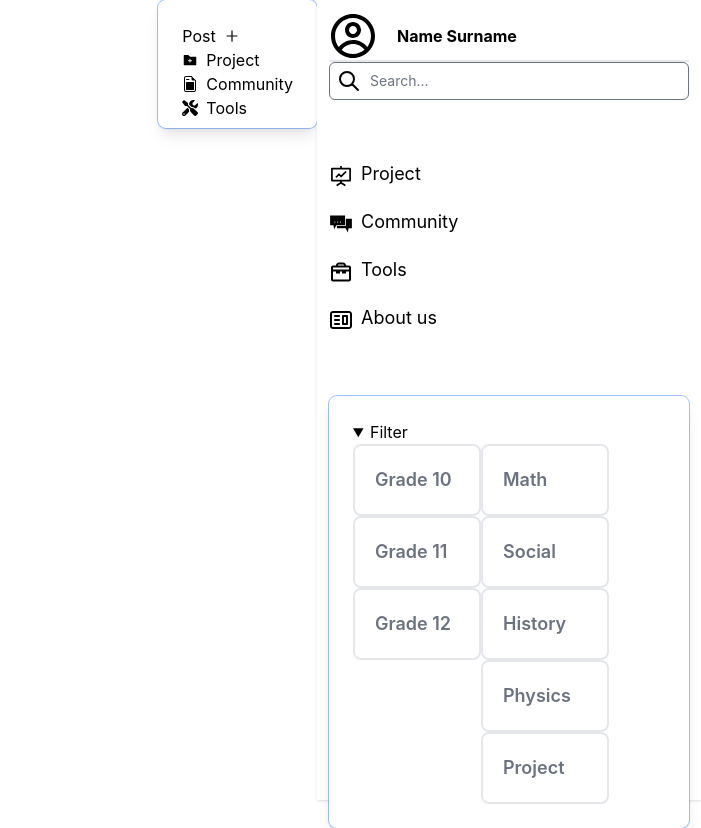
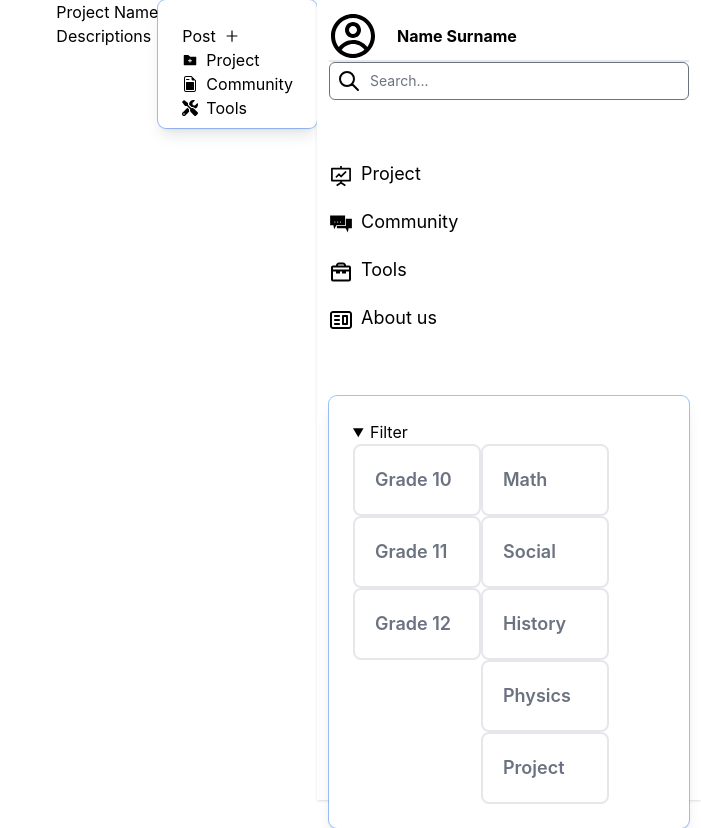
Before and after one commit to Panthutk/tiwme2, a React (Create React App) app: page / in a window 1280 px wide. Shown: the whole page, without its empty margins (579-1280 px from the left). Built offline with nearby package versions, Linux system fonts and the light colour scheme.

Commit message:
Set coulor filter sidebar.

```diff
--- a/src/components/Sidebar.js
+++ b/src/components/Sidebar.js
@@ -1,3 +1,4 @@
+import { ProjectCard } from './projectcard'
 import { FaTools } from 'react-icons/fa'
 import { BsFileEarmarkPost } from 'react-icons/bs'
 import { AiOutlineFundProjectionScreen,AiFillFolderAdd,AiOutlinePlus } from 'react-icons/ai'
@@ -73,7 +74,7 @@ export const Sidebar=() =>{
                                                    {/* Grade */}
                                                     <li>
                                                         <input type="checkbox" id="react-option1" value="" class="hidden peer" />
-                                                        <label for="react-option1" class="inline-flex  items-center p-5 w-32 text-gray-500 bg-white rounded-lg border-2 border-gray-200 cursor-pointer dark:hover:text-gray-300 dark:border-gray-700 peer-checked:border-blue-600 hover:text-gray-600 dark:peer-checked:text-gray-300 peer-checked:text-gray-600 hover:bg-gray-50 dark:text-gray-400 dark:bg-gray-800 dark:hover:bg-gray-700">
+                                                        <label for="react-option1" class="inline-flex  items-center p-5 w-32 text-gray-500 bg-white rounded-lg border-2 border-gray-200 cursor-pointer dark:hover:text-gray-300 dark:border-gray-700 peer-checked:border-green-400 hover:text-gray-600 dark:peer-checked:text-gray-300 peer-checked:text-gray-600 hover:bg-gray-50 dark:text-gray-400 dark:bg-gray-800 dark:hover:bg-gray-700">
                                                             <div class="block">
                                                                 <div class="w-full text-lg font-semibold">Grade 10</div>
                                                             </div>
@@ -81,7 +82,7 @@ export const Sidebar=() =>{
                                                     </li>
                                                     <li>
                                                         <input type="checkbox" id="react-option2" value="" class="hidden peer" />
-                                                        <label for="react-option2" class="inline-flex  items-center p-5 w-32 text-gray-500 bg-white rounded-lg border-2 border-gray-200 cursor-pointer dark:hover:text-gray-300 dark:border-gray-700 peer-checked:border-blue-600 hover:text-gray-600 dark:peer-checked:text-gray-300 peer-checked:text-gray-600 hover:bg-gray-50 dark:text-gray-400 dark:bg-gray-800 dark:hover:bg-gray-700">
+                                                        <label for="react-option2" class="inline-flex  items-center p-5 w-32 text-gray-500 bg-white rounded-lg border-2 border-gray-200 cursor-pointer dark:hover:text-gray-300 dark:border-gray-700 peer-checked:border-green-600 hover:text-gray-600 dark:peer-checked:text-gray-300 peer-checked:text-gray-600 hover:bg-gray-50 dark:text-gray-400 dark:bg-gray-800 dark:hover:bg-gray-700">
                                                             <div class="block">
                                                                 <div class="w-full text-lg font-semibold">Grade 11</div>
                                                             </div>
@@ -89,7 +90,7 @@ export const Sidebar=() =>{
                                                     </li>
                                                     <li>
                                                         <input type="checkbox" id="react-option3" value="" class="hidden peer" />
-                                                        <label for="react-option3" class="inline-flex  items-center p-5 w-32 text-gray-500 bg-white rounded-lg border-2 border-gray-200 cursor-pointer dark:hover:text-gray-300 dark:border-gray-700 peer-checked:border-blue-600 hover:text-gray-600 dark:peer-checked:text-gray-300 peer-checked:text-gray-600 hover:bg-gray-50 dark:text-gray-400 dark:bg-gray-800 dark:hover:bg-gray-700">
+                                                        <label for="react-option3" class="inline-flex  items-center p-5 w-32 text-gray-500 bg-white rounded-lg border-2 border-gray-200 cursor-pointer dark:hover:text-gray-300 dark:border-gray-700 peer-checked:border-green-900 hover:text-gray-600 dark:peer-checked:text-gray-300 peer-checked:text-gray-600 hover:bg-gray-50 dark:text-gray-400 dark:bg-gray-800 dark:hover:bg-gray-700">
                                                             <div class="block">
                                                                 <div class="w-full text-lg font-semibold">Grade 12</div>
                                                             </div>
@@ -104,7 +105,7 @@ export const Sidebar=() =>{
                                                     {/* Subject */}
                                                     <li>
                                                         <input type="checkbox" id="react-option4" value="" class="hidden peer" />
-                                                        <label for="react-option4" class="inline-flex  items-center p-5 w-32 text-gray-500 bg-white rounded-lg border-2 border-gray-200 cursor-pointer dark:hover:text-gray-300 dark:border-gray-700 peer-checked:border-blue-600 hover:text-gray-600 dark:peer-checked:text-gray-300 peer-checked:text-gray-600 hover:bg-gray-50 dark:text-gray-400 dark:bg-gray-800 dark:hover:bg-gray-700">
+                                                        <label for="react-option4" class="inline-flex  items-center p-5 w-32 text-gray-500 bg-white rounded-lg border-2 border-gray-200 cursor-pointer dark:hover:text-gray-300 dark:border-gray-700 peer-checked:border-indigo-500 hover:text-gray-600 dark:peer-checked:text-gray-300 peer-checked:text-gray-600 hover:bg-gray-50 dark:text-gray-400 dark:bg-gray-800 dark:hover:bg-gray-700">
                                                             <div class="block">
                                                                 <div class="w-full text-lg font-semibold">Math</div>
                                                             </div>
@@ -112,7 +113,7 @@ export const Sidebar=() =>{
                                                     </li>
                                                     <li>
                                                         <input type="checkbox" id="react-option5" value="" class="hidden peer" />
-                                                        <label for="react-option5" class="inline-flex  items-center p-5 w-32 text-gray-500 bg-white rounded-lg border-2 border-gray-200 cursor-pointer dark:hover:text-gray-300 dark:border-gray-700 peer-checked:border-blue-600 hover:text-gray-600 dark:peer-checked:text-gray-300 peer-checked:text-gray-600 hover:bg-gray-50 dark:text-gray-400 dark:bg-gray-800 dark:hover:bg-gray-700">
+                                                        <label for="react-option5" class="inline-flex  items-center p-5 w-32 text-gray-500 bg-white rounded-lg border-2 border-gray-200 cursor-pointer dark:hover:text-gray-300 dark:border-gray-700 peer-checked:border-indigo-600 hover:text-gray-600 dark:peer-checked:text-gray-300 peer-checked:text-gray-600 hover:bg-gray-50 dark:text-gray-400 dark:bg-gray-800 dark:hover:bg-gray-700">
                                                             <div class="block">
                                                                 <div class="w-full text-lg font-semibold">Social</div>
                                                             </div>
@@ -120,7 +121,7 @@ export const Sidebar=() =>{
                                                     </li>
                                                     <li>
                                                         <input type="checkbox" id="react-option6" value="" class="hidden peer" />
-                                                        <label for="react-option6" class="inline-flex  items-center p-5 w-32 text-gray-500 bg-white rounded-lg border-2 border-gray-200 cursor-pointer dark:hover:text-gray-300 dark:border-gray-700 peer-checked:border-blue-600 hover:text-gray-600 dark:peer-checked:text-gray-300 peer-checked:text-gray-600 hover:bg-gray-50 dark:text-gray-400 dark:bg-gray-800 dark:hover:bg-gray-700">
+                                                        <label for="react-option6" class="inline-flex  items-center p-5 w-32 text-gray-500 bg-white rounded-lg border-2 border-gray-200 cursor-pointer dark:hover:text-gray-300 dark:border-gray-700 peer-checked:border-indigo-700 hover:text-gray-600 dark:peer-checked:text-gray-300 peer-checked:text-gray-600 hover:bg-gray-50 dark:text-gray-400 dark:bg-gray-800 dark:hover:bg-gray-700">
                                                             <div class="block">
                                                                 <div class="w-full text-lg font-semibold">History</div>
                                                             </div>
@@ -128,7 +129,7 @@ export const Sidebar=() =>{
                                                     </li>
                                                     <li>
                                                         <input type="checkbox" id="react-option7" value="" class="hidden peer" />
-                                                        <label for="react-option7" class="inline-flex  items-center p-5 w-32 text-gray-500 bg-white rounded-lg border-2 border-gray-200 cursor-pointer dark:hover:text-gray-300 dark:border-gray-700 peer-checked:border-blue-600 hover:text-gray-600 dark:peer-checked:text-gray-300 peer-checked:text-gray-600 hover:bg-gray-50 dark:text-gray-400 dark:bg-gray-800 dark:hover:bg-gray-700">
+                                                        <label for="react-option7" class="inline-flex  items-center p-5 w-32 text-gray-500 bg-white rounded-lg border-2 border-gray-200 cursor-pointer dark:hover:text-gray-300 dark:border-gray-700 peer-checked:border-indigo-800 hover:text-gray-600 dark:peer-checked:text-gray-300 peer-checked:text-gray-600 hover:bg-gray-50 dark:text-gray-400 dark:bg-gray-800 dark:hover:bg-gray-700">
                                                             <div class="block">
                                                                 <div class="w-full text-lg font-semibold">Physics</div>
                                                             </div>
@@ -136,7 +137,7 @@ export const Sidebar=() =>{
                                                     </li>
                                                     <li>
                                                         <input type="checkbox" id="react-option8" value="" class="hidden peer" />
-                                                        <label for="react-option8" class="inline-flex  items-center p-5 w-32 text-gray-500 bg-white rounded-lg border-2 border-gray-200 cursor-pointer dark:hover:text-gray-300 dark:border-gray-700 peer-checked:border-blue-600 hover:text-gray-600 dark:peer-checked:text-gray-300 peer-checked:text-gray-600 hover:bg-gray-50 dark:text-gray-400 dark:bg-gray-800 dark:hover:bg-gray-700">
+                                                        <label for="react-option8" class="inline-flex  items-center p-5 w-32 text-gray-500 bg-white rounded-lg border-2 border-gray-200 cursor-pointer dark:hover:text-gray-300 dark:border-gray-700 peer-checked:border-indigo-900 hover:text-gray-600 dark:peer-checked:text-gray-300 peer-checked:text-gray-600 hover:bg-gray-50 dark:text-gray-400 dark:bg-gray-800 dark:hover:bg-gray-700">
                                                             <div class="block">
                                                                 <div class="w-full text-lg font-semibold">Project</div>
                                                             </div>
@@ -163,7 +164,7 @@ export const Sidebar=() =>{
                             </summary>
                             <ul role="list" >
 
-                                    <li class="group/item hover:bg-slate-100 ...">
+                                    <li class="group/item hover:bg-slate-100  ...">
                                         <a href='#' className='flex flex-row'>
                                             <AiFillFolderAdd className='mt-1'/>
                                             <div className='pl-2'>
@@ -192,10 +193,12 @@ export const Sidebar=() =>{
                                     </li>
                             </ul>
                         </details>
-                    {/* head */}
-
 
                     </div>
+                </div>
+                {/* Project Detail */}
+                <div className='flex flex-col'>
+                    <ProjectCard/>
                 </div>
             </div>
     );
--- /dev/null
+++ b/src/components/projectcard.js
@@ -0,0 +1,13 @@
+export const ProjectCard=({project}) =>{
+   return (
+        <div className="flex flex-col">
+            <div className="Flex flex-col">
+                <p>Project Name</p>
+                <p>Descriptions</p>
+
+            </div>
+        </div>
+    )
+
+
+}
```
